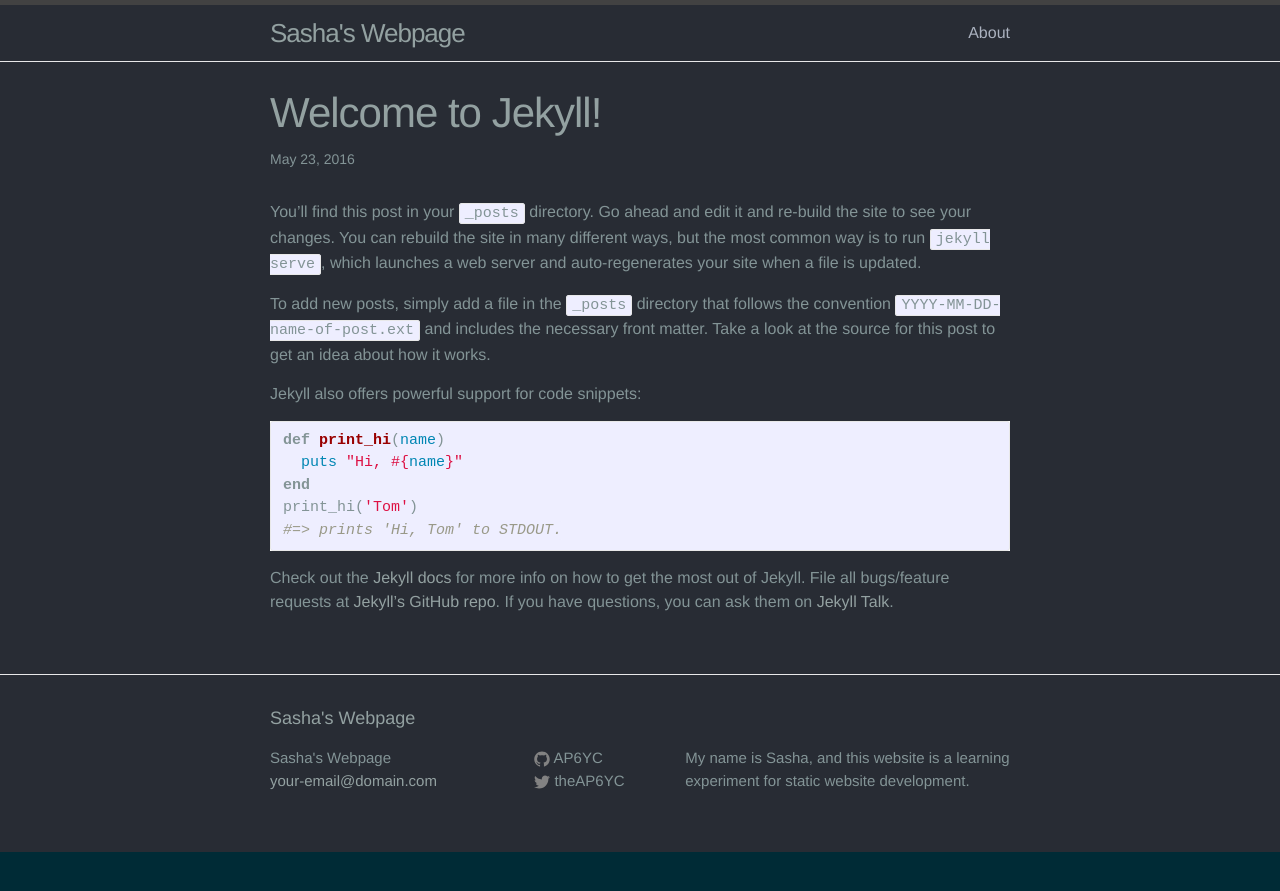
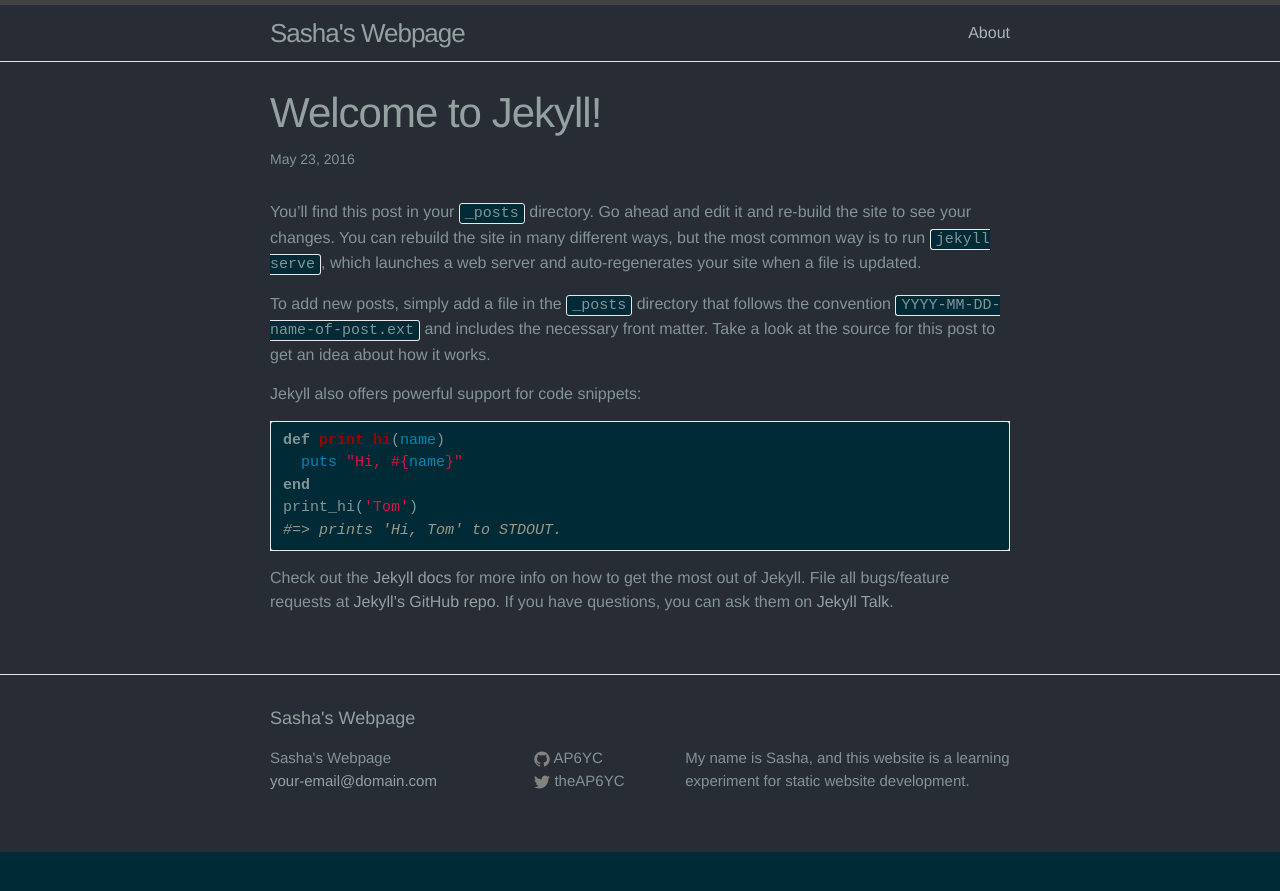
Before and after one commit to AP6YC/AP6YC.github.io_deprecated, a Jekyll site: the page built from _posts/2016-05-23-welcome-to-jekyll.markdown, in a window 1280 px wide. Shown: the top 891 px of the page. Built offline with Jekyll 4.4.1, drawn with Linux system fonts in a browser that asks for light colours.

Commit message:
Fix changes to modify code blocks

```diff
--- a/_sass/_base.scss
+++ b/_sass/_base.scss
@@ -147,7 +147,6 @@ a {
  */
 blockquote {
     color: $grey-color;
-    background: #002b36;
     border-left: 4px solid $grey-color-light;
     padding-left: $spacing-unit / 2;
     font-size: 18px;
@@ -169,7 +168,7 @@ code {
     font-size: 15px;
     border: 1px solid $grey-color-light;
     border-radius: 3px;
-    background-color: #eef;
+    background-color: #002b36;
 }
 
 code {
```
